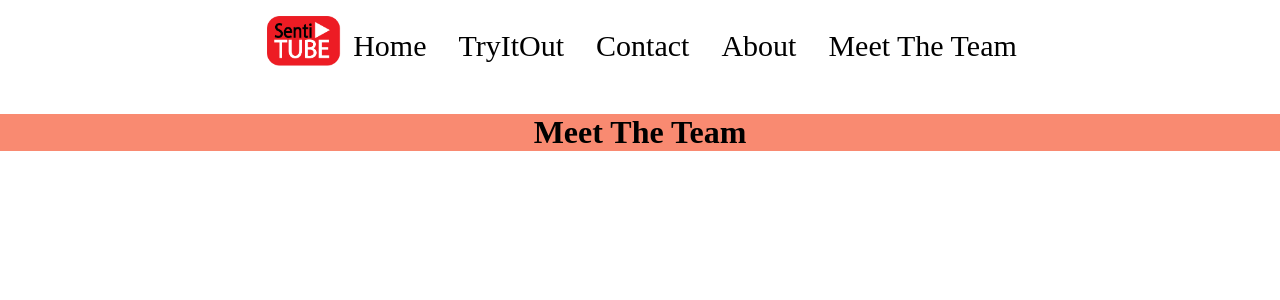
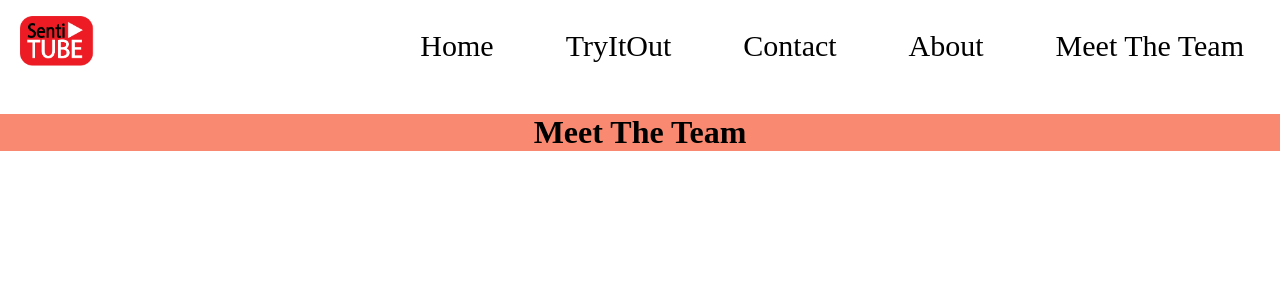
Before and after one commit to dsplayerX/project-sentitube-webapp, a React (Create React App) app: page /MeetTheTeam in a window 1280 px wide. Shown: the top 300 px of the page. Built offline with nearby package versions, Linux system fonts and the light colour scheme.

Commit message:
changed some values of style sheet

```diff
--- a/src/index.css
+++ b/src/index.css
@@ -11,13 +11,10 @@ body {
 /* below from here styles are belongs to nav bar  */
 
 .logo {
-  position: relative;
   width: 90px;
   height: auto;
-  margin-left: 0px;
+  margin-left: auto;
 
-  /* padding-top: 5%;
-  padding-left: 5%; */
 }
 
 .nav {
@@ -27,8 +24,8 @@ body {
     padding: 1rem;
     border-bottom: 1px solid #ffffff00;
     display: flex;
-  justify-content: center;
-  align-items: center;
+    justify-content: space-between;
+    align-items: center;
 
 
 }
@@ -41,6 +38,10 @@ body {
   align-items: center;
   color: rgb(0, 0, 0);
   font-size: 30px;
+}
+
+.nav_link li{
+  margin: 0 10px;
 }
 
 .nav ul {
```
